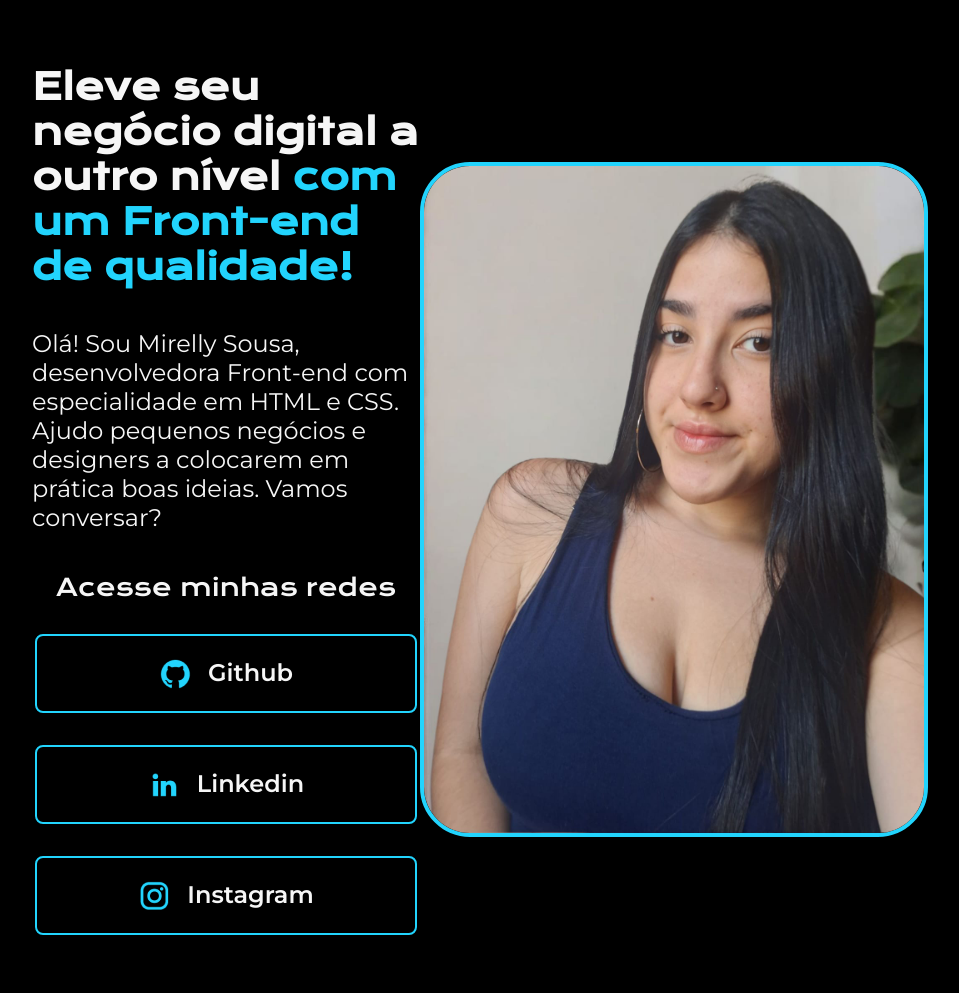
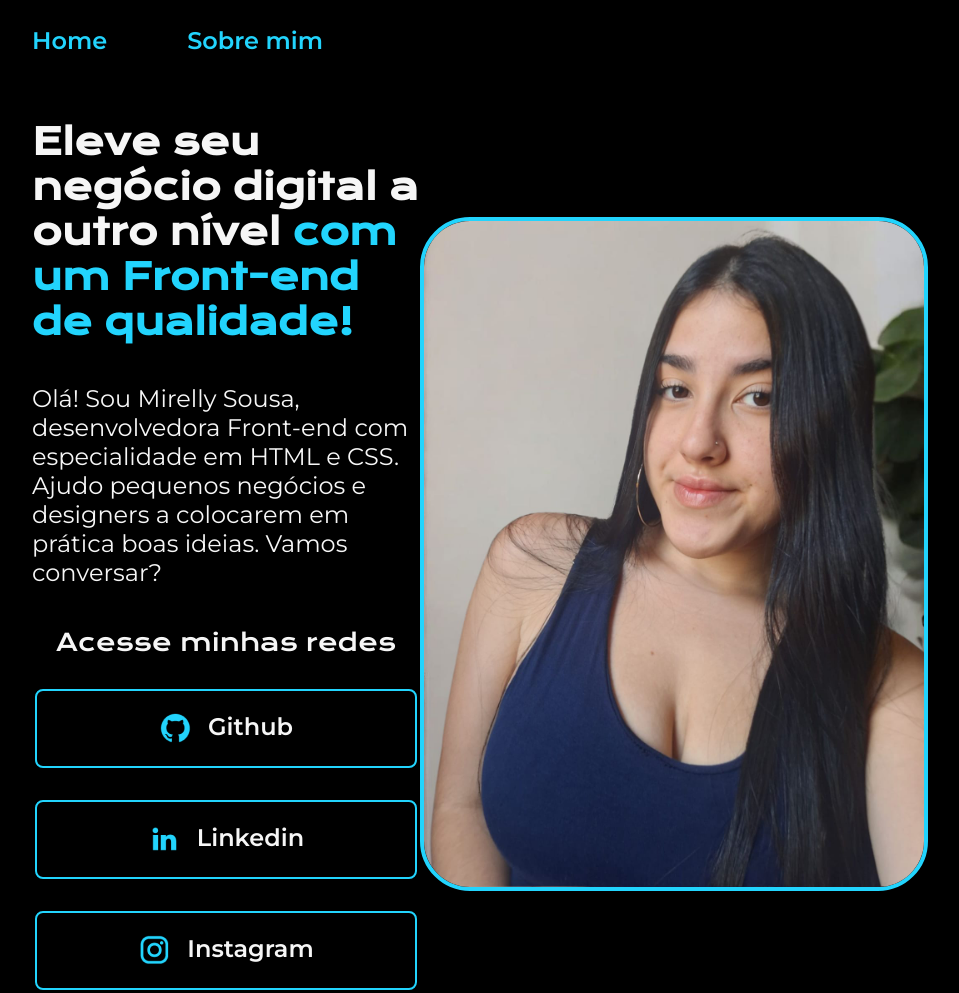
Before and after one commit to mirellysousa/portfolio-alura, a plain HTML site: page index.html in a window 1280 px wide. Shown: the top 993 px of the page, without its empty margins (160-1119 px from the left). Drawn offline with nearby package versions, Linux system fonts and the light colour scheme.

Commit message:
Página Sobre mim
Add da página sobre mim

```diff
--- a/index.html
+++ b/index.html
@@ -10,11 +10,16 @@
 </head>
 
 <body>
-    <header></header>
+    <header class="cabecalho">
+        <nav class="cabecalho__menu">
+            <a class="cabecalho__menu__link" href="index.html">Home</a>
+            <a class="cabecalho__menu__link" href="about.html">Sobre mim</a>
+        </nav>
+    </header>
     <main class="apresentacao">
         <section class="apresentacao__conteudo">
             <h1 class="apresentacao__conteudo__titulo">Eleve seu negócio digital a outro nível<strong
-                    class="titulo-destaque"> com um Front-end de qualidade!
+                    class="texto-destaque"> com um Front-end de qualidade!
                 </strong></h1>
             <p class="apresentacao__conteudo__texto">Olá! Sou Mirelly Sousa, desenvolvedora
                 Front-end com especialidade em HTML e
--- a/styles/style.css
+++ b/styles/style.css
@@ -19,6 +19,20 @@ body{
     background-color: var(--cor-primaria);
     color: var(--cor-secundaria);
 }
+.cabecalho{
+    padding: 2% 0% 0% 15%;
+}
+.cabecalho__menu{
+    display: flex;
+    gap: 80px;
+}
+.cabecalho__menu__link{
+    font-family: var(--fonte-secundaria);
+    font-size: 24px;
+    font-weight: 600;
+    color: var(--cor-terciaria);
+    text-decoration: none;
+}
 .apresentacao{
     padding: 5% 15%;
     display: flex;
@@ -35,7 +49,7 @@ body{
     font-size: 36px;
     font-family: var(--fonte-primaria);
 }
-.titulo-destaque{
+.texto-destaque{
     color: var(--cor-terciaria);
 }
 .apresentacao__conteudo__texto{
```
Also changed, not shown: about.html (added, +36 -0 lines).
